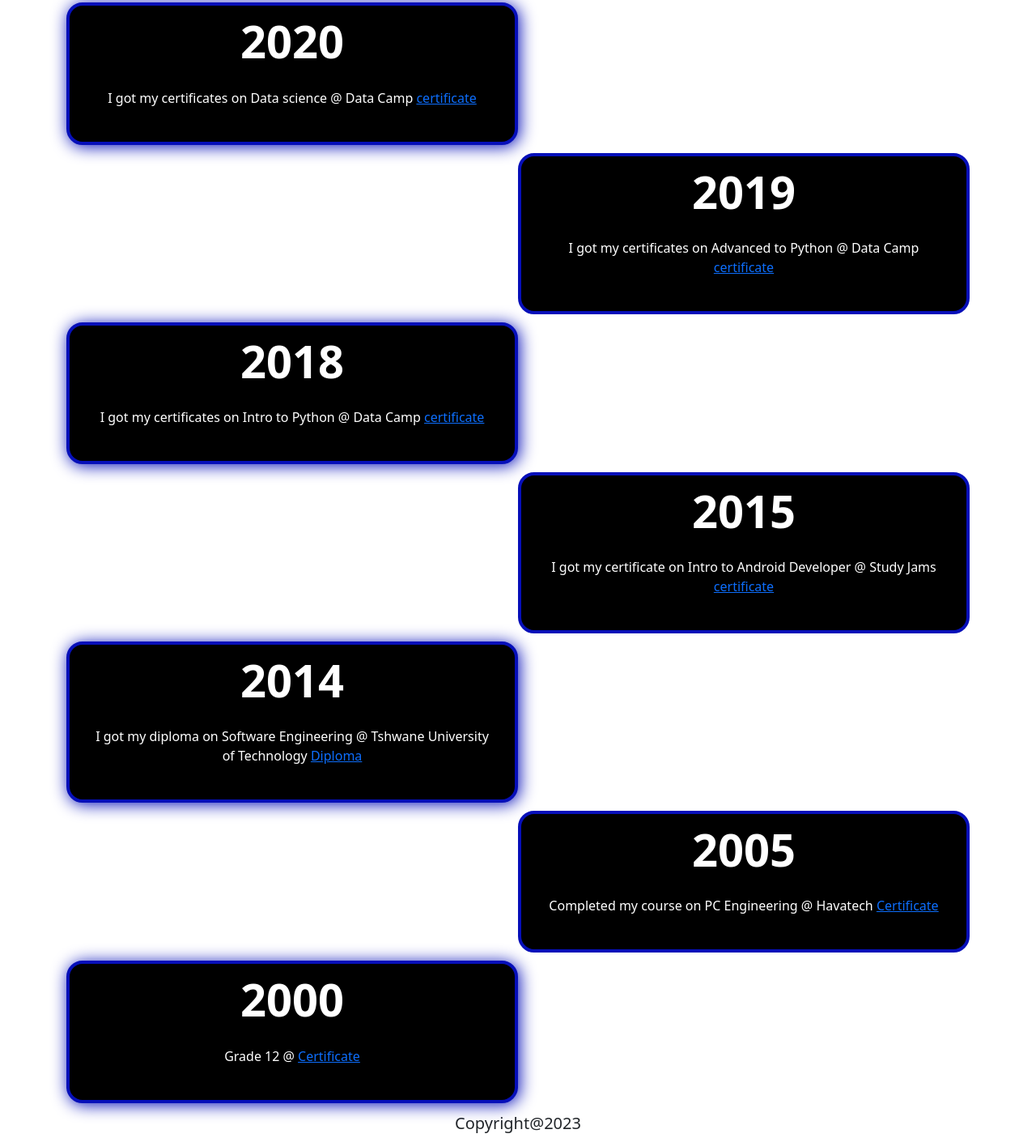
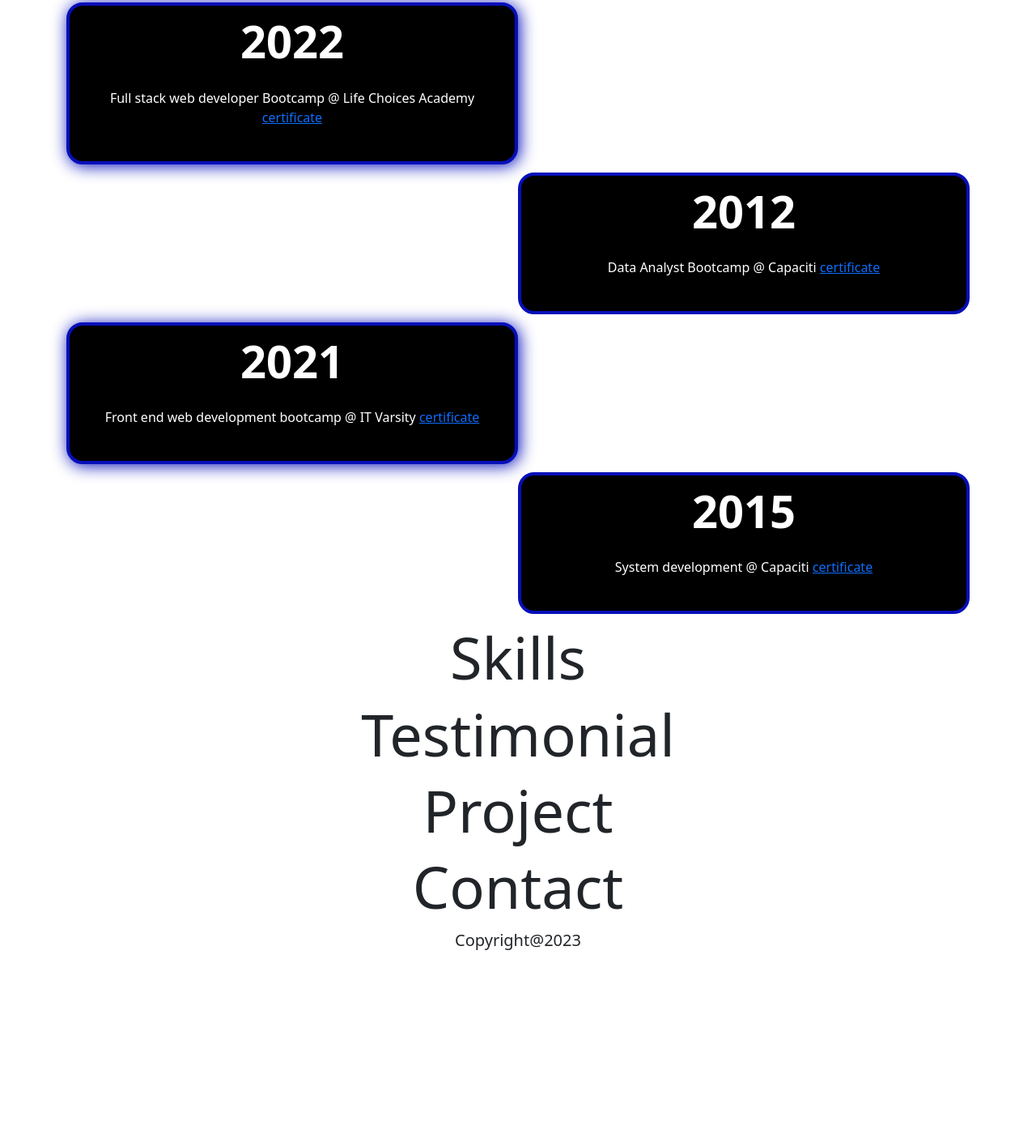
Before and after one commit to S1bu/PortfolioWithBsAndJs, a plain HTML site: page index.html in a window 1280 px wide. Shown: the part 943-2348 px from the top of the page at 81% size. After the commit the page ends 2135 px from the top, so only its background shows below. Drawn offline with nearby package versions, Linux system fonts and the light colour scheme.

Commit message:
will finish over the weekend

```diff
--- a/index.html
+++ b/index.html
@@ -17,7 +17,7 @@
 </head>
 <body>
     <!-- navbar -->
-    <nav class="navbar navbar-expand-lg bg-body-tertiary">
+    <nav class="navbar navbar-expand-lg bg-body-dark">
         <div class="container-fluid">
             <!-- logo -->
           <a class="navbar-brand" href="./index.html"><img src="https://i.postimg.cc/tR632Q4p/logo-img.png" alt="logo-image" loading="laz"></a>
@@ -91,19 +91,19 @@
         </section>
         <!-- skills section-->
         <section class="container" id="skills">
-            <h2 class="display-2"></h2>
+            <h2 class="display-2">Skills</h2>
         </section>
         <!-- Testimonials section -->
         <section class="container" id="testimonial">
-            <h2 class="display-2"></h2>
+            <h2 class="display-2">Testimonial</h2>
         </section>
         <!-- project section -->
         <section class="container" id="project">
-            <h2 class="display-2"></h2>
+            <h2 class="display-2">Project</h2>
         </section>
         <!-- contact sectoin -->
         <section class="container" id="contact">
-            <h2 class="display-2"></h2>
+            <h2 class="display-2">Contact</h2>
         </section>
     </main>
     <!-- footer -->
--- a/script/code.js
+++ b/script/code.js
@@ -1,3 +1,4 @@
+/********************************************/
 let about = document.querySelector('section#about .row:last-child');
 
 let aboutContents =[
@@ -11,67 +12,43 @@ aboutContents.forEach((content, i)=>{
 about.innerHTML += `
 <p class="lead">${i+1}. ${content}</p>`
 })
-
+/********************************************************/
 // Education
 let education = [
     {
         id: 1,
-        year: 2020,
-        description: 'I got my certificates on Data science',
-        place: 'Data Camp',
+        year: 2022,
+        description: 'Full stack web developer Bootcamp',
+        place: 'Life Choices Academy',
         type: 'certificate',
         certificate: ''
     },
     {
         id: 2,
-        year: 2019,
-        description: 'I got my certificates on Advanced to Python',
-        place: 'Data Camp',
+        year: 2012,
+        description: 'Data Analyst Bootcamp',
+        place: 'Capaciti',
         type: 'certificate',
         certificate: ''
     },
     {
         id: 3,
-        year: 2018,
-        description: 'I got my certificates on Intro to Python',
-        place: 'Data Camp',
+        year: 2021,
+        description: 'Front end web development bootcamp',
+        place: 'IT Varsity',
         type: 'certificate',
         certificate: ''
     },
     {
         id: 4,
         year: 2015,
-        description: 'I got my certificate on Intro to Android Developer',
-        place: 'Study Jams',
+        description: 'System development',
+        place: 'Capaciti',
         type: 'certificate',
         certificate: ''
     },
-    {
-        id: 5,
-        year: 2014,
-        description: 'I got my diploma on Software Engineering',
-        place: 'Tshwane University of Technology',
-        type: 'Diploma',
-        certificate: ''
-    },
-    {
-        id: 6,
-        year: 2005,
-        description: 'Completed my course on PC Engineering',
-        place: 'Havatech',
-        type: 'Certificate',
-        certificate: ''
-    },
-    {
-        id: 7,
-        year: 2000,
-        description: 'Grade 12',
-        place: '',
-        type: 'Certificate',
-        certificate: ''
-    },
 ]
-//
+
 let divEducation = document.querySelector('#education');
 education.forEach((data)=> {
     divEducation.innerHTML += `
@@ -86,3 +63,36 @@ education.forEach((data)=> {
     </div>
     `
 })
+
+let skills =[
+    {
+    skill:`HTML`,
+    rating:`Master`,
+    },
+    //
+       {
+    skill:`CSS`,
+    rating:`Master`,
+    },
+    //
+    {
+    skill:`Javascript`,
+    rating:`Master`,
+     },
+    //
+    {
+    skill:`SQL`,
+    rating:`Master`,
+     },
+    //
+    {
+    skill:``,
+    rating:`Master`,
+        },
+
+
+
+]
+let skill  = document.querySelector('#skills');
+education.forEach((data)=> {
+    divEducation.innerHTML +='' })
```
